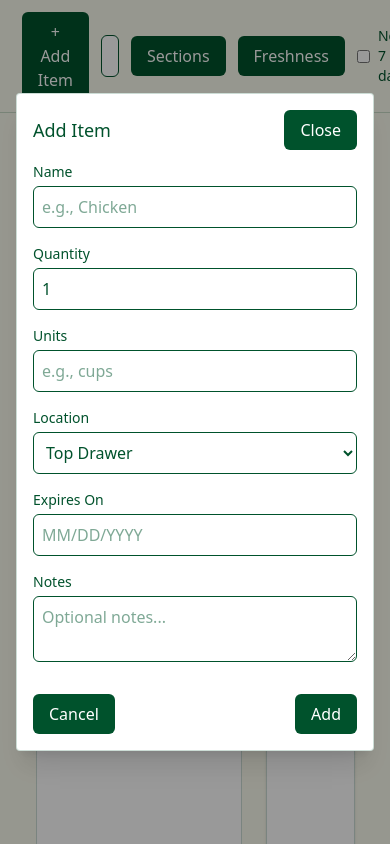
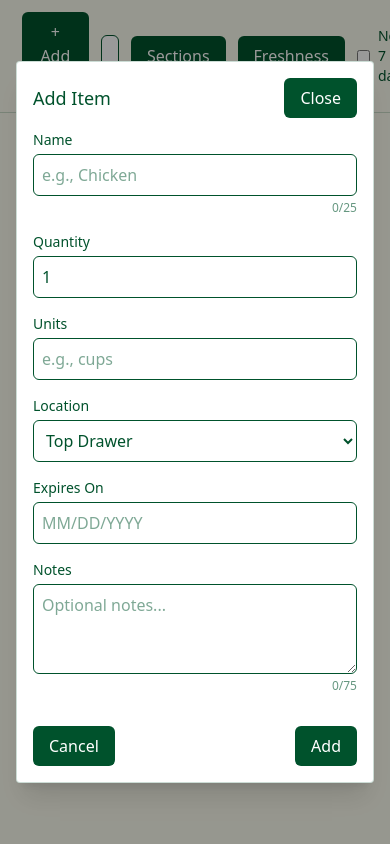
Before and after one commit to jamesdaniel3/MilieuTechnical, a React (Vite) app in the folder freezer-frontend/: page / in a window 390 px wide. Both pictures are taken after typing "Sample" into the empty fields and a click on the button "+ Add Item". Built offline with nearby package versions, Linux system fonts and the light colour scheme.

Commit message:
made page layout more responsive, improved card layouts

```diff
--- a/freezer-frontend/src/App.tsx
+++ b/freezer-frontend/src/App.tsx
@@ -156,7 +156,7 @@ function App() {
     }
   };
   return (
-    <div className="h-screen bg-[#fbfcee] overflow-hidden">
+    <div className="h-screen bg-[#fbfcee] md:overflow-hidden overflow-y-auto">
       <Header
         search={search}
         onSearch={setSearch}
@@ -169,15 +169,17 @@ function App() {
         onAdd={() => setIsModalOpen(true)}
       />
 
-      <div className="w-[90vw] mx-auto p-4 h-[calc(100vh-80px)]">
-        <div className="flex gap-6 h-full">
+      <div className="w-[90vw] mx-auto p-4 pb-8 md:h-[calc(100vh-80px)]">
+        <div className="flex flex-col md:flex-row gap-6 h-full">
           {hasDrawers && (
-            <div className={isDoorVisible ? "w-[70%]" : "w-full"}>
-              <div className="flex flex-col gap-6 h-full overflow-hidden">
+            <div className={isDoorVisible ? "w-full md:w-[70%]" : "w-full"}>
+              <div className="flex flex-col gap-6 md:h-full md:overflow-hidden">
                 {isTopDrawerVisible && (
                   <section
                     className={`bg-white rounded-lg shadow-sm border border-[#00522C]/20 ${
-                      visibleDrawers === 1 ? "h-full" : "h-[calc(50%-12px)]"
+                      visibleDrawers === 1
+                        ? "md:h-full"
+                        : "md:h-[calc(50%-12px)]"
                     }`}
                   >
                     <div className="p-4 border-b border-[#00522C]/20">
@@ -185,9 +187,9 @@ function App() {
                         {Location.TopDrawer}
                       </h2>
                     </div>
-                    <div className="p-4 overflow-y-auto h-[calc(100%-64px)]">
+                    <div className="p-4 md:overflow-y-auto md:h-[calc(100%-64px)]">
                       {itemsByLocation[Location.TopDrawer].length > 0 ? (
-                        <div className="flex flex-wrap gap-3">
+                        <div className="flex flex-wrap gap-4">
                           {itemsByLocation[Location.TopDrawer].map((item) => (
                             <ItemCard
                               key={item.id}
@@ -224,7 +226,9 @@ function App() {
                 {isBottomDrawerVisible && (
                   <section
                     className={`bg-white rounded-lg shadow-sm border border-[#00522C]/20 ${
-                      visibleDrawers === 1 ? "h-full" : "h-[calc(50%-12px)]"
+                      visibleDrawers === 1
+                        ? "md:h-full"
+                        : "md:h-[calc(50%-12px)]"
                     }`}
                   >
                     <div className="p-4 border-b border-[#00522C]/20">
@@ -232,9 +236,9 @@ function App() {
                         {Location.BottomDrawer}
                       </h2>
                     </div>
-                    <div className="p-4 overflow-y-auto h-[calc(100%-64px)]">
+                    <div className="p-4 md:overflow-y-auto md:h-[calc(100%-64px)]">
                       {itemsByLocation[Location.BottomDrawer].length > 0 ? (
-                        <div className="flex flex-wrap gap-3">
+                        <div className="flex flex-wrap gap-4">
                           {itemsByLocation[Location.BottomDrawer].map(
                             (item) => (
                               <ItemCard
@@ -275,20 +279,21 @@ function App() {
           )}
 
           {isDoorVisible && (
-            <div className={hasDrawers ? "w-[30%]" : "w-full"}>
-              <section className="bg-white rounded-lg shadow-sm border border-[#00522C]/20 h-full">
+            <div className={hasDrawers ? "w-full md:w-[30%]" : "w-full"}>
+              <section className="bg-white rounded-lg shadow-sm border border-[#00522C]/20 md:h-full">
                 <div className="p-4 border-b border-[#00522C]/20">
                   <h2 className="text-lg font-semibold text-[#00522C]">
                     {Location.Door}
                   </h2>
                 </div>
-                <div className="p-4 overflow-y-auto h-[calc(100%-64px)]">
+                <div className="p-4 md:overflow-y-auto md:h-[calc(100%-64px)]">
                   {itemsByLocation[Location.Door].length > 0 ? (
-                    <div className="flex flex-wrap gap-3">
+                    <div className="flex flex-col gap-3">
                       {itemsByLocation[Location.Door].map((item) => (
                         <ItemCard
                           key={item.id}
                           item={item}
+                          fullWidth={true}
                           onEdit={() => handleEdit(item.id)}
                           onDelete={async () => {
                             try {
--- a/freezer-frontend/src/components/ItemCard.tsx
+++ b/freezer-frontend/src/components/ItemCard.tsx
@@ -6,10 +6,12 @@ export function ItemCard({
   item,
   onEdit,
   onDelete,
+  fullWidth = false,
 }: {
   item: FreezerItem;
   onEdit: () => void;
   onDelete: () => void;
+  fullWidth?: boolean;
 }) {
   const now = new Date();
   const expiresDate = new Date(item.expiresOn);
@@ -41,7 +43,11 @@ export function ItemCard({
   };
 
   return (
-    <div className="bg-white rounded-lg border border-[#00522C]/20 p-3 shadow-sm w-48 flex-shrink-0 hover:border-[#00522C] hover:border-2">
+    <div
+      className={`bg-white rounded-lg border border-[#00522C]/20 p-3 shadow-sm hover:border-[#00522C] hover:border-2 ${
+        fullWidth ? "w-full" : "w-full md:w-64"
+      } ${!fullWidth ? "h-40 flex flex-col" : ""}`}
+    >
       <div className="flex justify-between items-start mb-2">
         <h3 className="font-medium text-[#00522C] truncate flex-1 mr-2">
           {item.name}
@@ -49,11 +55,29 @@ export function ItemCard({
         {getStatusBadge()}
       </div>
 
-      <div className="text-sm text-[#00522C]/70 mb-3">
+      <div className="text-sm text-[#00522C]/70 mb-2">
         {item.quantity} {item.units}
       </div>
 
-      <div className="flex gap-2">
+      {item.notes && (
+        <div className="text-xs text-[#00522C]/60 mb-3 overflow-hidden flex-1">
+          <div
+            className="line-clamp-2"
+            style={{
+              display: "-webkit-box",
+              WebkitLineClamp: 2,
+              WebkitBoxOrient: "vertical",
+              overflow: "hidden",
+            }}
+          >
+            {item.notes}
+          </div>
+        </div>
+      )}
+
+      {!item.notes && !fullWidth && <div className="flex-1"></div>}
+
+      <div className="flex gap-2 mt-auto">
         <button
           onClick={onEdit}
           className="flex-1 bg-[#00522C] hover:bg-[#00522C]/80 text-white p-2 rounded-md transition-colors duration-200 flex items-center justify-center"
--- a/freezer-frontend/src/components/ItemForm.tsx
+++ b/freezer-frontend/src/components/ItemForm.tsx
@@ -101,11 +101,17 @@ export function ItemForm({
             value={name}
             onChange={(e) => setName(e.target.value)}
             placeholder="e.g., Chicken"
+            maxLength={25}
             className={errors.name ? "border-red-500" : ""}
           />
-          {errors.name && (
-            <span className="text-xs text-red-500">{errors.name}</span>
-          )}
+          <div className="flex justify-between items-center">
+            {errors.name && (
+              <span className="text-xs text-red-500">{errors.name}</span>
+            )}
+            <span className="text-xs text-[#00522C]/60 ml-auto">
+              {name.length}/25
+            </span>
+          </div>
         </label>
 
         <label className="flex flex-col gap-1">
@@ -169,7 +175,12 @@ export function ItemForm({
           value={notes}
           onChange={(e) => setNotes(e.target.value)}
           placeholder="Optional notes..."
+          maxLength={75}
+          rows={3}
         />
+        <div className="flex justify-end">
+          <span className="text-xs text-[#00522C]/60">{notes.length}/75</span>
+        </div>
       </label>
 
       <div className="flex justify-between pt-4">
```
